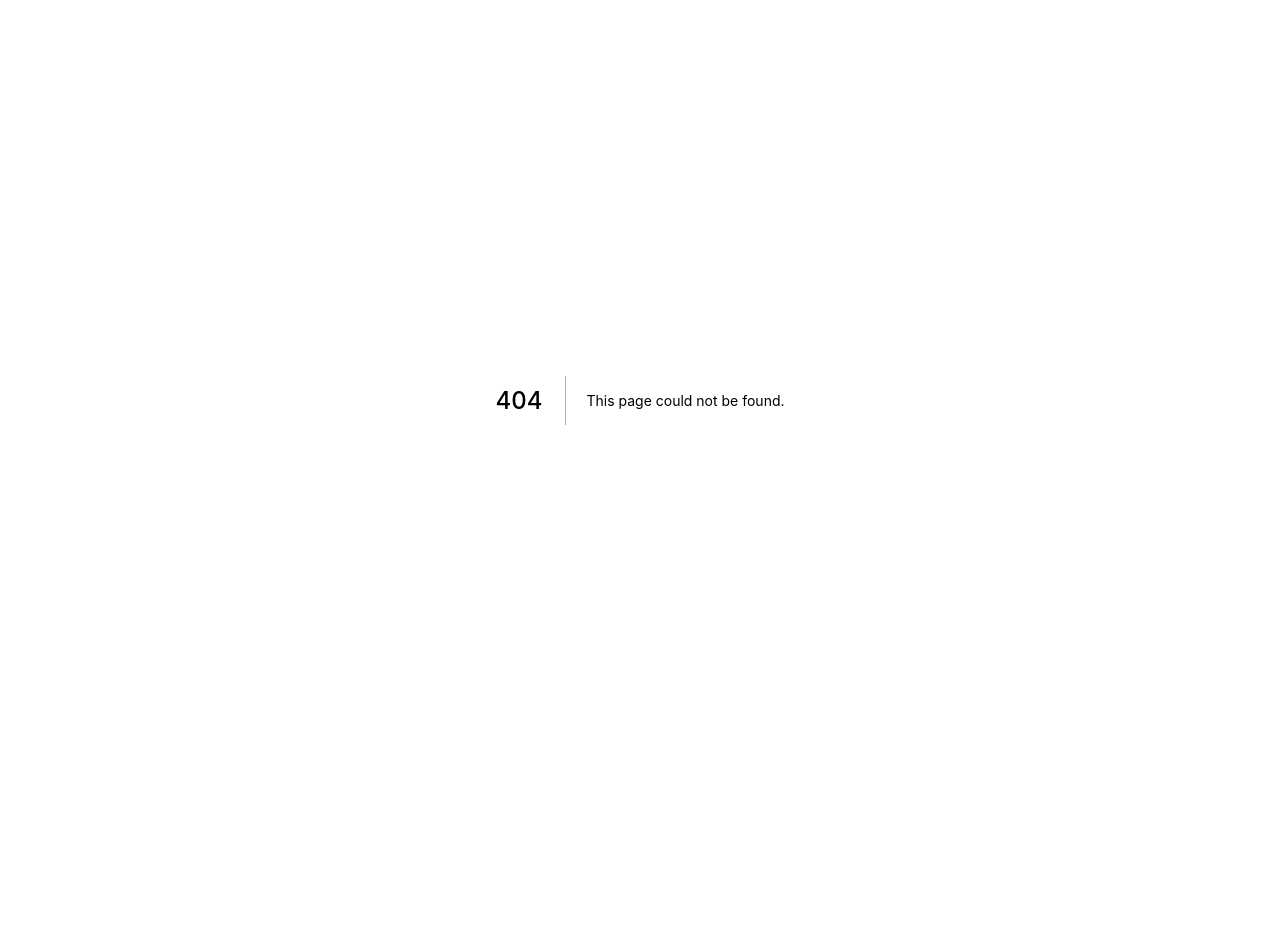
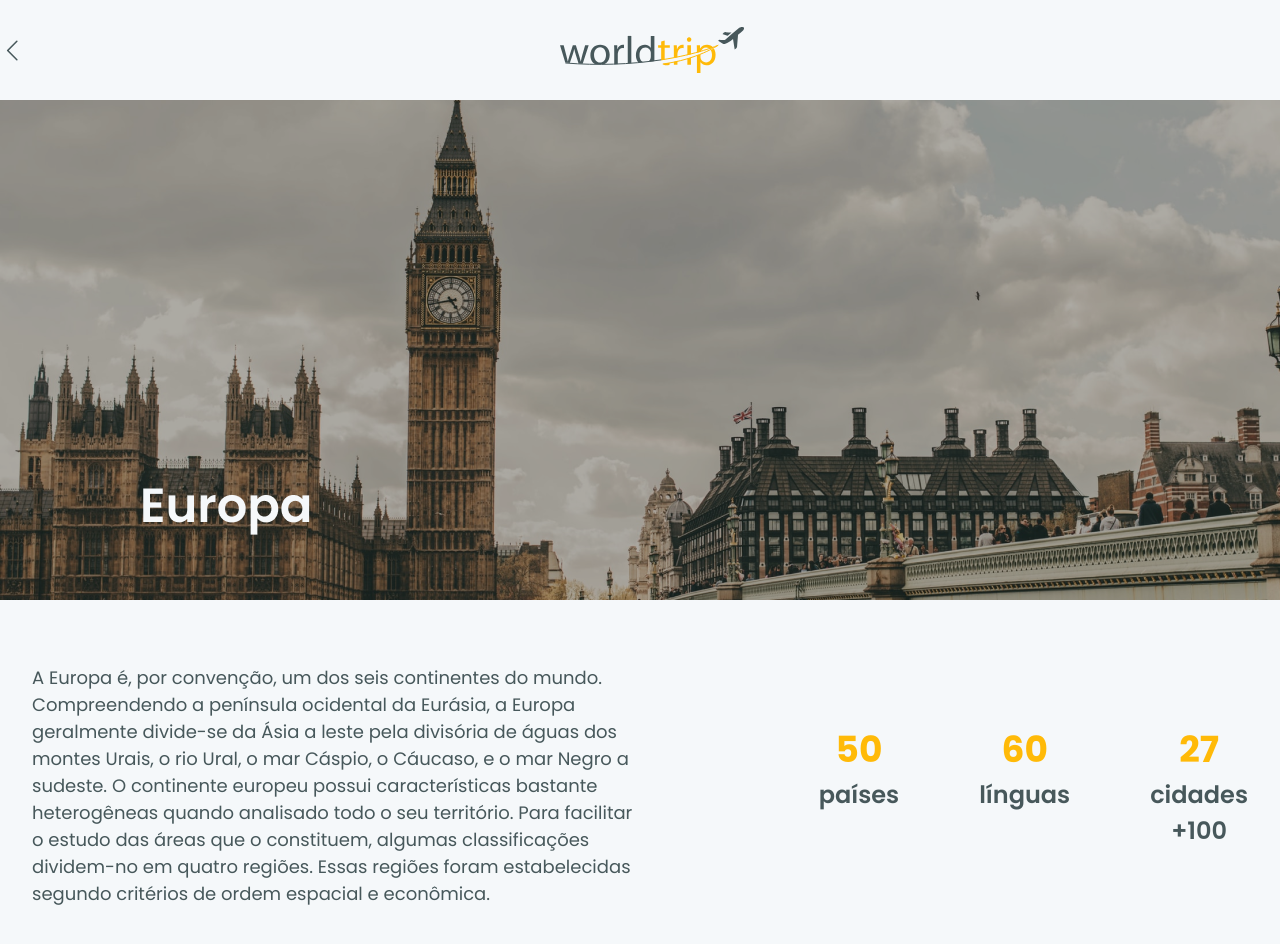
Before and after one commit to danielVFS/ignite-world-trip, a Next.js app: page /continents/africa in a window 1280 px wide. Before the commit this address had no page. Shown: the top 944 px of the page. Before the commit the page ends 800 px from the top, so only its background shows below. Built offline with nearby package versions, Linux system fonts and the light colour scheme.

Commit message:
feat(continentInfo): create the component

```diff
--- a/src/components/Continent/ContinentInfo.tsx
+++ b/src/components/Continent/ContinentInfo.tsx
@@ -5,12 +5,13 @@ export function ContinentInfo() {
   return (
     <PageWrapper>
       <Flex
-        flexDirection={["column", "column", "row"]}
-        gap={28}
-        mt={16}
+        flexDirection={["column", "column", "column", "row"]}
+        align="center"
+        gap={[8, 8, 16, 28]}
+        mt={[8, 8, 16]}
         mb={16}
       >
-        <Text fontSize="lg" color="gray.700" p={[8, 8, 0]}>
+        <Text fontSize="lg" color="gray.700" px={8}>
           A Europa é, por convenção, um dos seis continentes do mundo.
           Compreendendo a península ocidental da Eurásia, a Europa geralmente
           divide-se da Ásia a leste pela divisória de águas dos montes Urais, o
@@ -22,9 +23,10 @@ export function ContinentInfo() {
           e econômica.
         </Text>
         <Flex
-          align="center"
           flexDirection={["column", "column", "row"]}
           gap={20}
+          px={8}
+          textAlign="center"
         >
           <Flex flexDir="column" align="center">
             <Text fontSize="4xl" fontWeight="700" color="yellow.400">
@@ -36,26 +38,18 @@ export function ContinentInfo() {
           </Flex>
           <Flex flexDir="column" align="center">
             <Text fontSize="4xl" fontWeight="700" color="yellow.400">
-              50
+              60
             </Text>
             <Text fontWeight="600" color="gray.700" fontSize="2xl">
-              países
+              línguas
             </Text>
           </Flex>
           <Flex flexDir="column" align="center">
             <Text fontSize="4xl" fontWeight="700" color="yellow.400">
-              50
+              27
             </Text>
             <Text fontWeight="600" color="gray.700" fontSize="2xl">
-              países
-            </Text>
-          </Flex>
-          <Flex flexDir="column" align="center">
-            <Text fontSize="4xl" fontWeight="700" color="yellow.400">
-              50
-            </Text>
-            <Text fontWeight="600" color="gray.700" fontSize="2xl">
-              países
+              cidades +100
             </Text>
           </Flex>
         </Flex>
--- /dev/null
+++ b/src/pages/continents/[slug].tsx
@@ -0,0 +1,25 @@
+import { NextPage } from "next";
+import Head from "next/head";
+import { useRouter } from "next/router";
+import { ContinentBanner } from "../../components/Continent/ContinentBanner";
+import { ContinentInfo } from "../../components/Continent/ContinentInfo";
+import { Header } from "../../components/Header";
+
+const Continent: NextPage = () => {
+  const router = useRouter();
+  const { slug } = router.query;
+
+  return (
+    <>
+      <Head>
+        <title>{slug} | World Trip</title>
+      </Head>
+
+      <Header hasGoBackButton />
+      <ContinentBanner />
+      <ContinentInfo />
+    </>
+  );
+};
+
+export default Continent;
```
